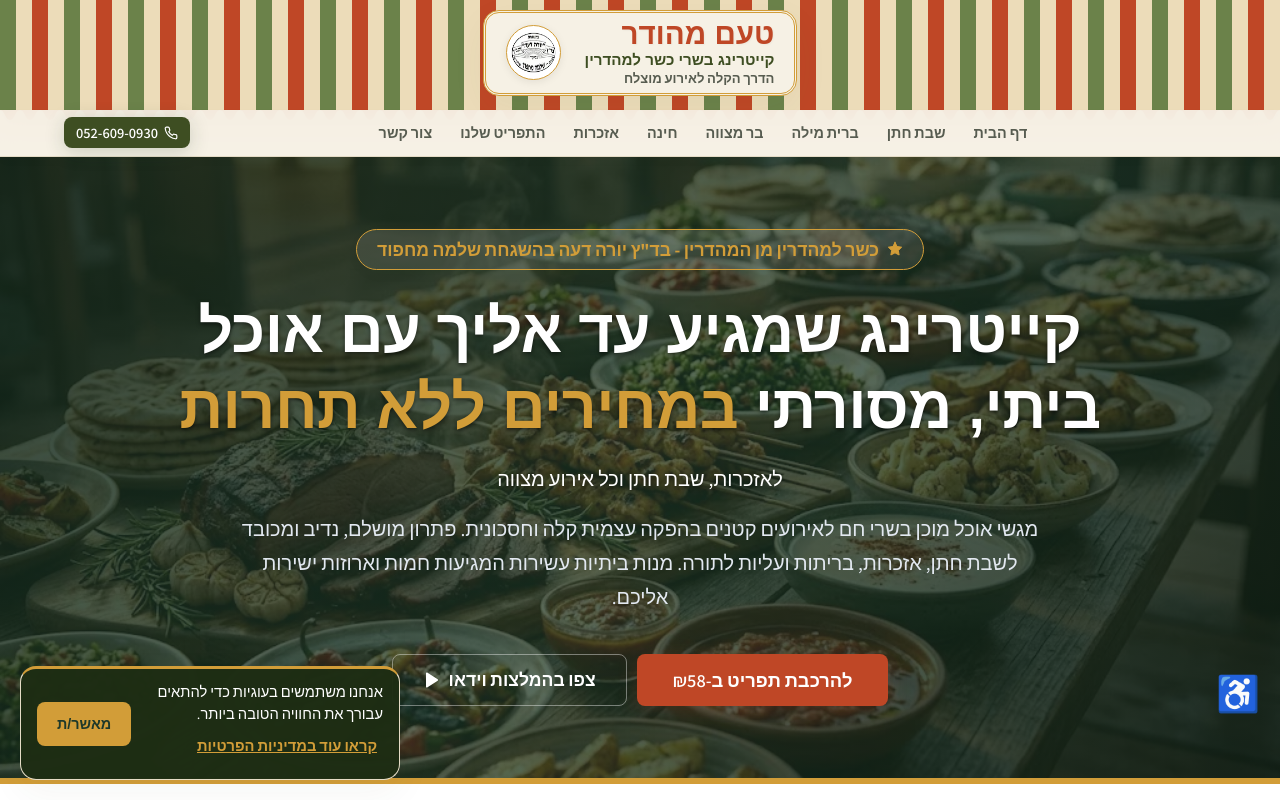
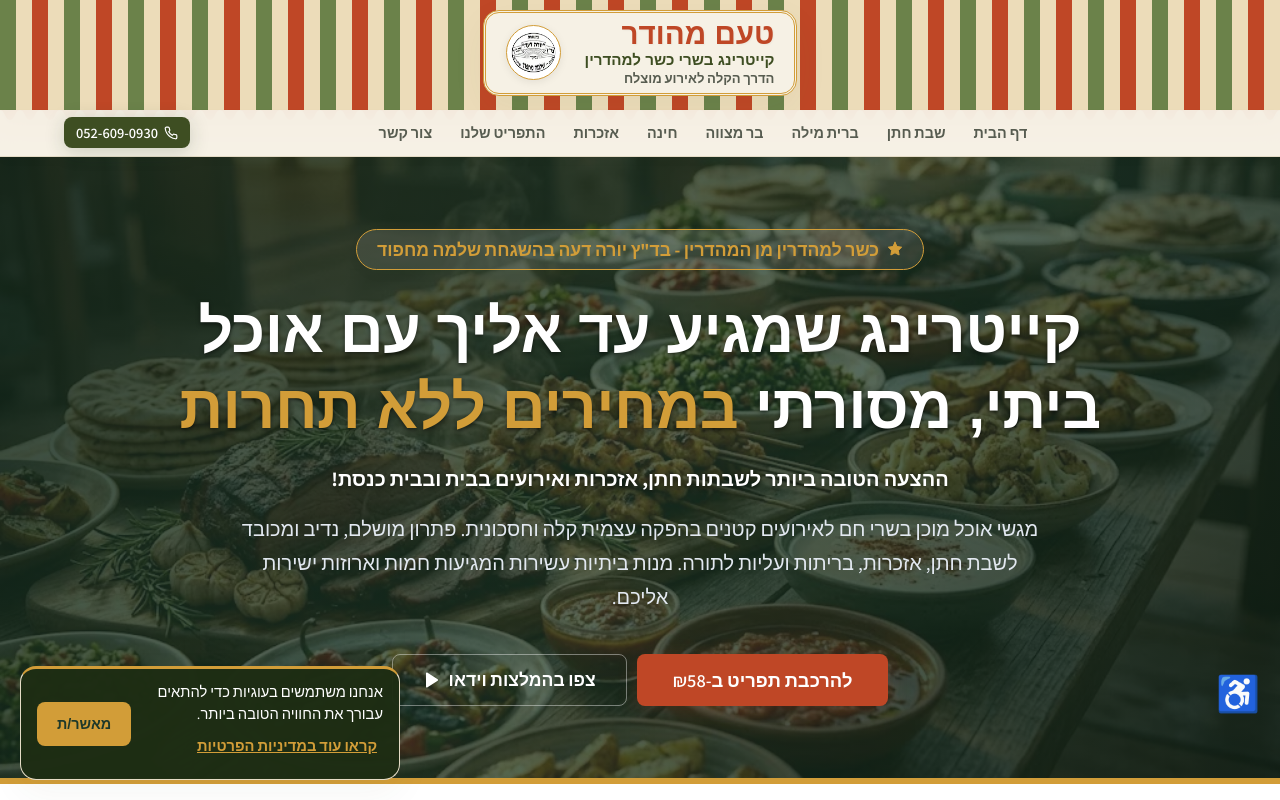
Before and after one commit to eitanyar/aaasada.com, a Next.js app: page / in a window 1280 px wide. Shown: the top 800 px of the page. Built offline with nearby package versions, Linux system fonts and the light colour scheme; no server answers; a web font is replaced by a local one.

Commit message:
Emphasize homepage subheading

```diff
--- a/src/app/page.tsx
+++ b/src/app/page.tsx
@@ -122,8 +122,8 @@
             <span style={{ color: "var(--primary-gold)" }}>במחירים ללא תחרות</span>
           </h1>
 
-          <p style={{ color: "#ffffff", fontSize: "1.25rem", margin: "0 auto var(--spacing-sm) auto", textShadow: "0 2px 4px rgba(0,0,0,0.5)" }}>
-            לאזכרות, שבת חתן וכל אירוע מצווה
+          <p style={{ color: "#ffffff", fontSize: "1.25rem", fontWeight: 700, margin: "0 auto var(--spacing-sm) auto", textShadow: "0 2px 4px rgba(0,0,0,0.5)" }}>
+            ההצעה הטובה ביותר לשבתות חתן, אזכרות ואירועים בבית ובבית כנסת!
           </p>
 
           <p style={{
```
